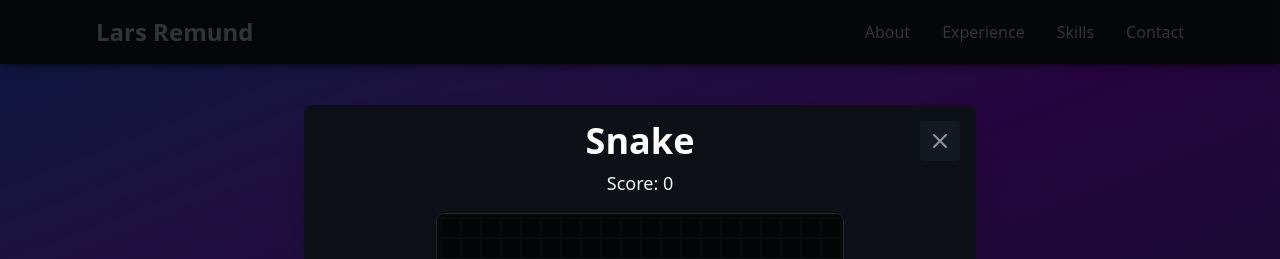
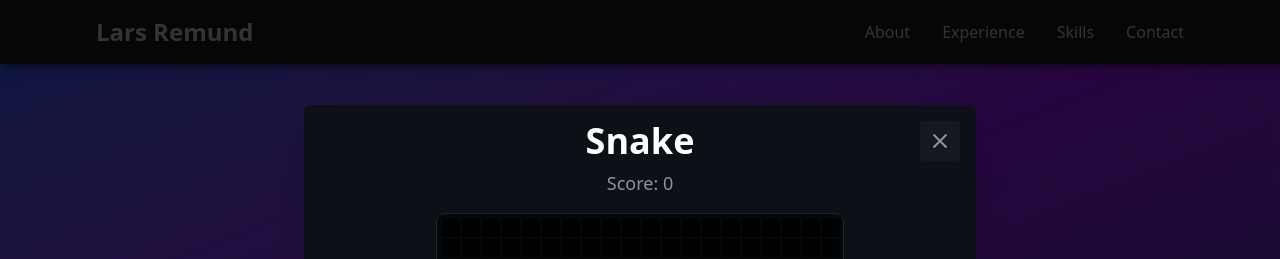
Before and after one commit to laremund/portfolio, a React (Vite) app: page / in a window 1280 px wide. Both pictures are taken after a click on the button "Play a Game Instead". Shown: the top 259 px of the page. Built offline with nearby package versions, Linux system fonts and the light colour scheme.

Commit message:
feat(SnakeGame): more styling improvements

```diff
--- a/src/components/SnakeGame/SnakeGame.tsx
+++ b/src/components/SnakeGame/SnakeGame.tsx
@@ -147,14 +147,14 @@ export default function SnakeGame() {
             key={`${x}-${y}`}
             className="w-5 h-5"
             style={{
-              border: '1px solid #21262d',
+              border: '1px solid #161b22',
               backgroundColor: isHead
                 ? '#1a7f37'
                 : isSnake
                 ? '#238636'
                 : isFood
                 ? '#8250df'
-                : '#0d1117',
+                : '#010409',
             }}
           />
         );
@@ -167,7 +167,7 @@ export default function SnakeGame() {
     <div className="flex flex-col items-center justify-center p-4" style={{backgroundColor: '#0d1117'}}>
       <div className="mb-4 text-center">
         <h1 className="text-4xl font-bold mb-2" style={{color: '#ffffff'}}>Snake</h1>
-        <p className="text-lg" style={{color: '#f0f6fc'}}>Score: {score}</p>
+        <p className="text-lg" style={{color: '#8b949e'}}>Score: {score}</p>
       </div>
 
       <div
@@ -202,7 +202,6 @@ export default function SnakeGame() {
           <div className="absolute inset-0 flex items-center justify-center" style={{backgroundColor: 'rgba(0, 0, 0, 0.75)'}}>
             <div className="text-center" style={{color: '#ffffff'}}>
               <p className="text-4xl font-bold mb-4">Game Over!</p>
-              {/* <p className="text-lg mb-4" style={{color: '#f0f6fc'}}>Final Score: {score}</p> */}
               <button
                 onClick={resetGame}
                 className="px-6 py-2 rounded-lg transition-colors cursor-pointer"
```
